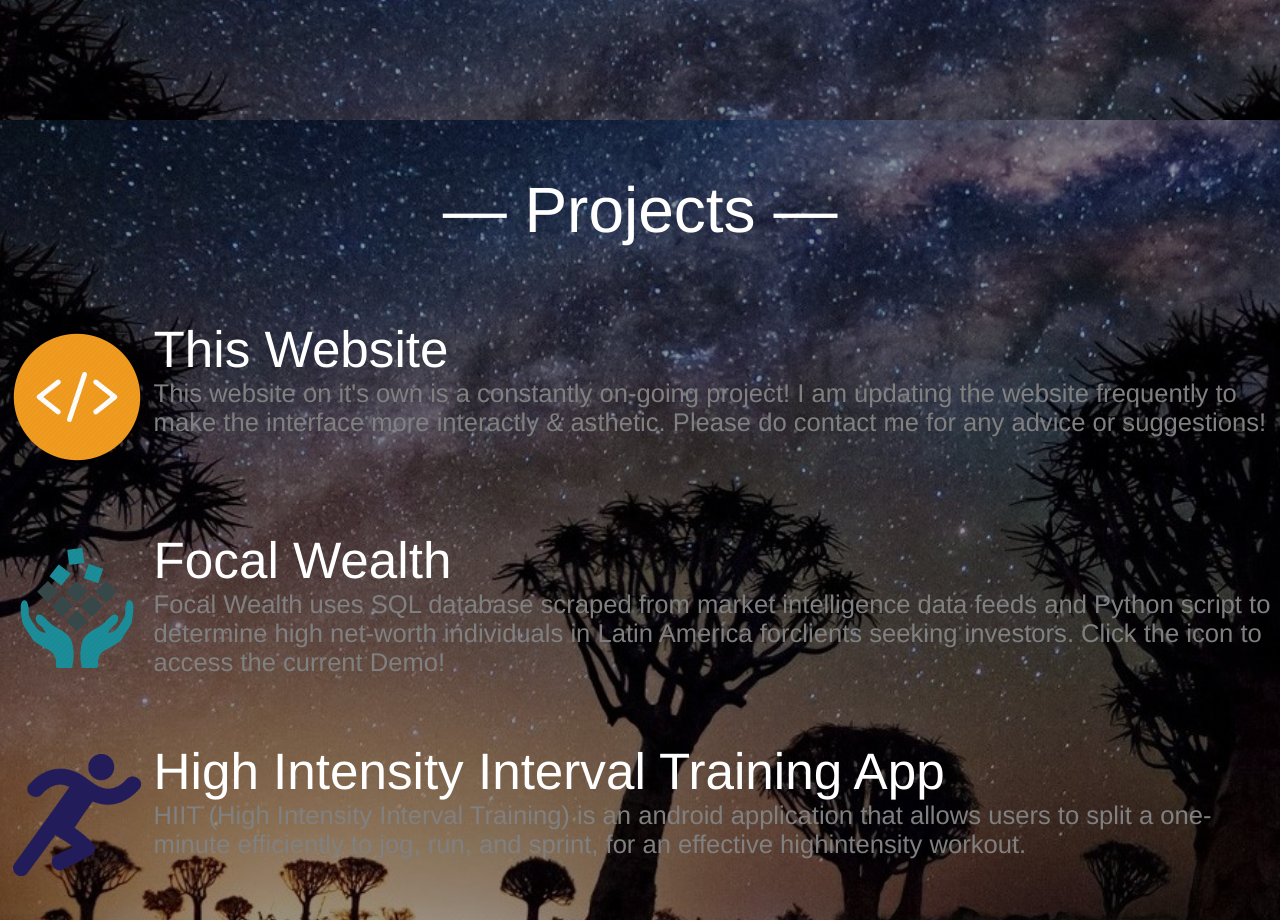
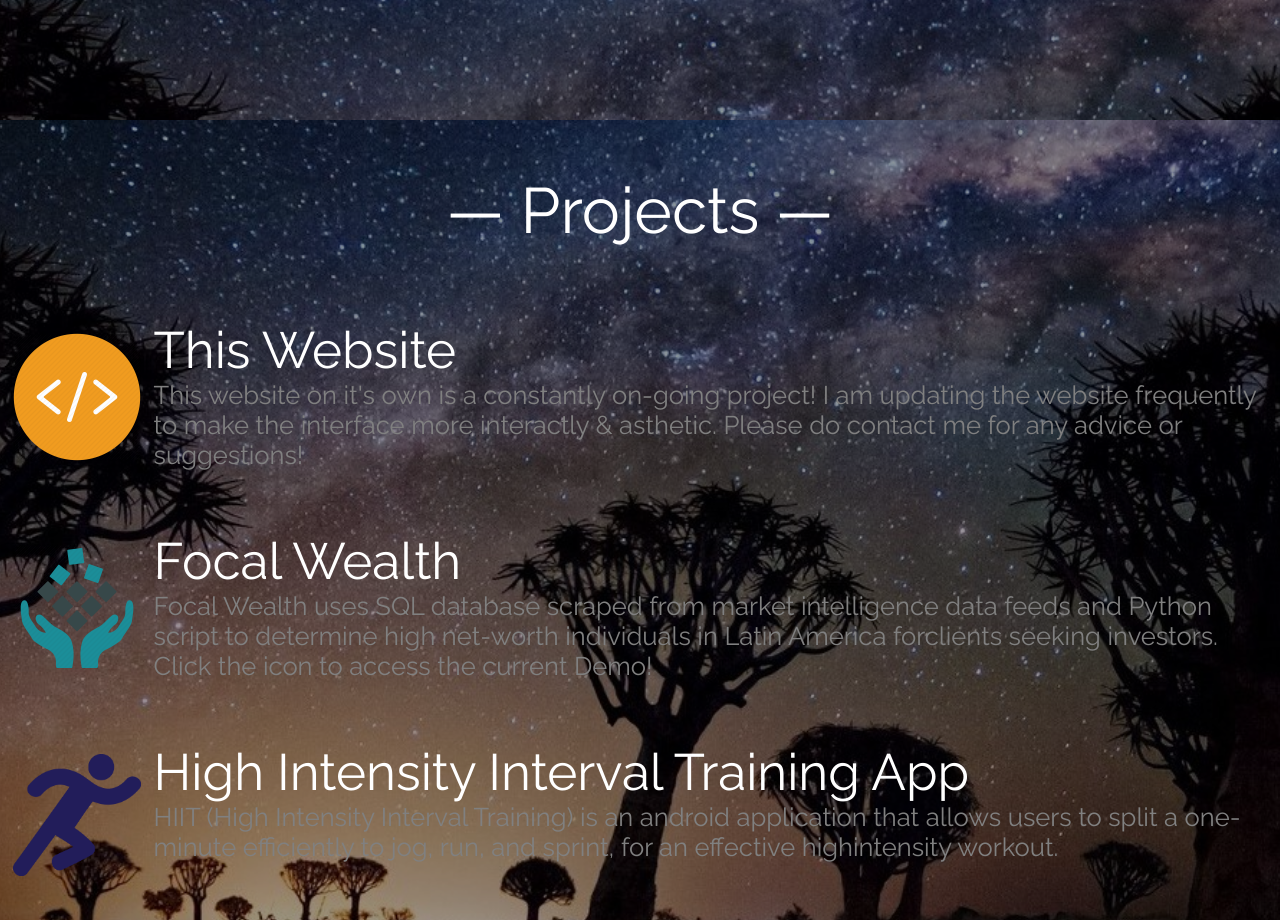
Before and after one commit to RyanJeon/RyanDomain, a React (Create React App) app: page / in a window 1280 px wide. Shown: the part 1480-2400 px from the top of the page. Built offline with nearby package versions, Linux system fonts and the light colour scheme.

Commit message:
Font Update

```diff
--- a/src/App.css
+++ b/src/App.css
@@ -135,6 +135,7 @@ nav {
 }
 
 .project-header{
+  font-family: 'Raleway', sans-serif;
   background: rgba(0,0,0,.4);
   position: absolute;
 
--- a/src/styles/projectSection.css
+++ b/src/styles/projectSection.css
@@ -13,11 +13,13 @@
 }
 
 .project-title{
+    font-family: 'Raleway', sans-serif;
     color: white;
     font-size: 4vw;
 }
 
 .project-des{
+    font-family: 'Raleway', sans-serif;
     color: gray;
     font-size: 2vw;
 }
```
